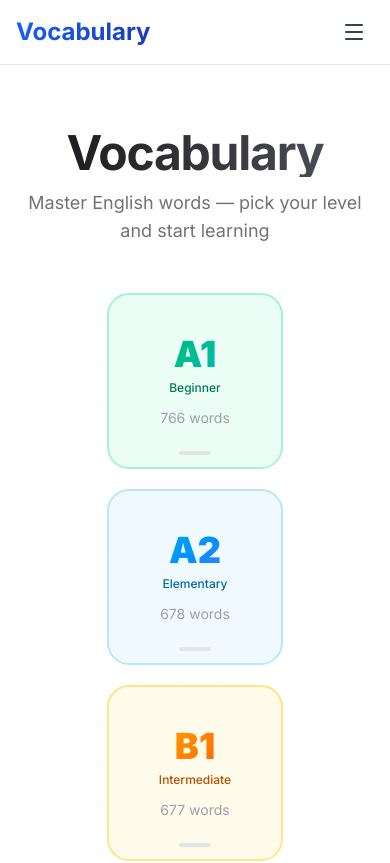
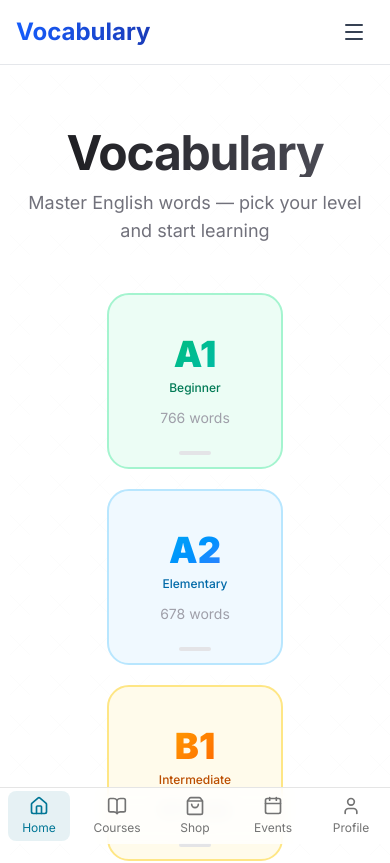
Before and after one commit to Zero-English/zeroenglish, a Next.js app: page / in a window 390 px wide. Shown: the top 863 px of the page. Built offline with nearby package versions, Linux system fonts and the light colour scheme.

Commit message:
bottom nav

```diff
--- a/app/[level]/page.tsx
+++ b/app/[level]/page.tsx
@@ -1,8 +1,20 @@
 import Link from "next/link";
+import { Metadata } from "next";
+import { notFound } from "next/navigation";
 import { getWordsByLevel } from "@/lib/data";
 import { WordPagination } from "@/components/word-pagination";
 
-const levelConfig: Record<string, { bg: string; border: string; text: string; gradient: string; label: string }> = {
+interface LevelConfig {
+  readonly bg: string;
+  readonly border: string;
+  readonly text: string;
+  readonly gradient: string;
+  readonly label: string;
+}
+
+const VALID_LEVELS = ["A1", "A2", "B1", "B2"] as const;
+
+const levelConfig: Record<(typeof VALID_LEVELS)[number], LevelConfig> = {
   A1: {
     bg: "bg-emerald-50 dark:bg-emerald-950/40",
     border: "border-emerald-200 dark:border-emerald-800",
@@ -32,51 +44,75 @@ const levelConfig: Record<string, { bg: string; border: string; text: string; gr
     label: "Upper Intermediate",
   },
 };
-
-const levels = Object.keys(levelConfig);
 const ITEMS_PER_PAGE = 10;
+export const revalidate = 3600; // ISR: revalidate every hour
 
 export function generateStaticParams() {
-  return levels.map((level) => ({ level: level.toLowerCase() }));
+  return VALID_LEVELS.map((level) => ({ level: level.toLowerCase() }));
 }
 
-function NotFound() {
-  return (
-    <div className="min-h-dvh flex flex-col items-center justify-center gap-4 px-4">
-      <div className="text-6xl font-black text-zinc-200 dark:text-zinc-800 select-none">404</div>
-      <h1 className="text-2xl font-bold text-zinc-400">Level not found</h1>
-      <p className="text-sm text-zinc-400 dark:text-zinc-500">Choose A1, A2, B1, or B2 to start learning.</p>
-      <Link
-        href="/"
-        className="mt-2 inline-flex items-center gap-1.5 text-sm text-zinc-500 hover:text-zinc-700 dark:hover:text-zinc-300 transition-colors"
-      >
-        &larr; Back to levels
-      </Link>
-    </div>
-  );
+export async function generateMetadata({
+  params,
+}: {
+  params: Promise<{ level: string }>;
+}): Promise<Metadata> {
+  const { level } = await params;
+  const upper = level.toUpperCase();
+
+  if (!VALID_LEVELS.includes(upper as typeof VALID_LEVELS[number])) {
+    return {
+      title: "Level Not Found",
+    };
+  }
+
+  const config = levelConfig[upper as (typeof VALID_LEVELS)[number]];
+  const words = getWordsByLevel(upper);
+  const description = `Learn ${words.length} essential English words at ${config.label.toLowerCase()} level (${upper}). Oxford 3000 vocabulary list.`;
+
+  return {
+    title: `English Vocabulary - Level ${upper} (${config.label})`,
+    description,
+    openGraph: {
+      title: `Learn English - Level ${upper}`,
+      description,
+      type: "website",
+    },
+  };
 }
 
 export default async function Page({
   params,
   searchParams,
 }: {
-  params: Promise<{ level: string }>
-  searchParams: Promise<{ page?: string }>
+  params: Promise<{ level: string }>;
+  searchParams: Promise<{ page?: string }>;
 }) {
   const { level } = await params;
   const { page: pageStr } = await searchParams;
   const upper = level.toUpperCase();
 
-  if (!levels.includes(upper)) {
-    return <NotFound />;
+  // Validate level
+  if (!VALID_LEVELS.includes(upper as typeof VALID_LEVELS[number])) {
+    notFound();
   }
 
-  const c = levelConfig[upper];
+  const config = levelConfig[upper as (typeof VALID_LEVELS)[number]];
   const allWords = getWordsByLevel(upper);
+
+  // Handle empty results
+  if (allWords.length === 0) {
+    notFound();
+  }
+
+  // Validate and parse page number
+  const pageNum = parseInt(pageStr || "1", 10);
   const totalPages = Math.ceil(allWords.length / ITEMS_PER_PAGE);
-  const pageNum = Number(pageStr);
-  const currentPage = Math.max(1, Math.min(Number.isNaN(pageNum) ? 1 : pageNum, totalPages));
-  const start = (currentPage - 1) * ITEMS_PER_PAGE;
+
+  if (pageNum < 1 || pageNum > totalPages || Number.isNaN(pageNum)) {
+    notFound();
+  }
+
+  const start = (pageNum - 1) * ITEMS_PER_PAGE;
   const words = allWords.slice(start, start + ITEMS_PER_PAGE);
 
   return (
@@ -98,17 +134,16 @@ export default async function Page({
           </Link>
 
           <div className="mt-8 mb-12">
-            <div className="relative rounded-3xl border border-zinc-200/70 dark:border-zinc-800/80 bg-white/70 dark:bg-zinc-950/50 backdrop-blur-sm p-6 sm:p-8 shadow-xl shadow-zinc-200/60 dark:shadow-black/30">
-              <div className="absolute inset-0 rounded-3xl bg-gradient-to-br from-white/70 via-transparent to-white/30 dark:from-white/5 pointer-events-none" />
+            <div className="relative rounded-2xl border border-zinc-200/70 dark:border-zinc-800/80 bg-white/70 dark:bg-zinc-950/50 backdrop-blur-sm p-6 sm:p-8 shadow-xl shadow-zinc-200/60 dark:shadow-black/30">
               <div className="relative flex items-start gap-5">
-                <div className={`h-14 w-1.5 shrink-0 rounded-full bg-gradient-to-b ${c.gradient}`} />
+                <div className={`h-14 w-1.5 shrink-0 rounded-full bg-gradient-to-b ${config.gradient}`} />
                 <div className="min-w-0 flex-1">
                   <div className="flex items-baseline gap-3 flex-wrap">
-                    <h1 className={`text-5xl sm:text-6xl font-black bg-gradient-to-br ${c.gradient} bg-clip-text text-transparent tracking-tight`}>
+                    <h1 className={`text-5xl sm:text-6xl font-black bg-gradient-to-br ${config.gradient} bg-clip-text text-transparent tracking-tight`}>
                       {upper}
                     </h1>
-                    <span className={`inline-flex items-center rounded-full px-3 py-1 text-xs font-semibold ${c.text} ${c.bg} border ${c.border}`}>
-                      {c.label}
+                    <span className={`inline-flex items-center rounded-full px-3 py-1 text-xs font-semibold ${config.text} ${config.bg} border ${config.border}`}>
+                      {config.label}
                     </span>
                   </div>
                   <div className="mt-2 flex items-center gap-3 text-sm text-zinc-400 dark:text-zinc-500">
@@ -118,7 +153,7 @@ export default async function Page({
                     {totalPages > 1 && (
                       <>
                         <span className="w-1 h-1 rounded-full bg-zinc-300 dark:bg-zinc-600" />
-                        <span>{currentPage} of {totalPages} pages</span>
+                        <span>{pageNum} of {totalPages} pages</span>
                       </>
                     )}
                   </div>
@@ -137,7 +172,7 @@ export default async function Page({
                 key={word.id}
                 className="group relative overflow-hidden rounded-2xl border border-zinc-200/70 dark:border-zinc-800/80 bg-white/80 dark:bg-zinc-950/60 backdrop-blur-sm p-5 sm:p-6 transition-all duration-300 hover:shadow-2xl hover:shadow-zinc-200/60 dark:hover:shadow-black/40 hover:-translate-y-0.5"
               >
-                <div className={`absolute inset-y-4 left-0 w-1 rounded-full bg-gradient-to-b ${c.gradient} opacity-60 transition-all duration-300 group-hover:opacity-100 group-hover:w-1.5`} />
+                <div className={`absolute inset-y-4 left-0 w-1 rounded-full bg-gradient-to-b ${config.gradient} opacity-60 transition-all duration-300 group-hover:opacity-100 group-hover:w-1.5`} />
                 <div className="absolute -right-8 -top-8 h-24 w-24 rounded-full bg-gradient-to-br from-white/70 to-transparent opacity-0 transition-opacity duration-300 group-hover:opacity-100 dark:from-white/5" />
                 <div className="pl-4 sm:pl-5">
                   <div className="flex items-baseline gap-2.5 mb-1.5">
@@ -175,7 +210,7 @@ export default async function Page({
               <p className="mt-8 text-center text-sm text-zinc-400 dark:text-zinc-500">
                 Showing {start + 1}&ndash;{Math.min(start + ITEMS_PER_PAGE, allWords.length)} of {allWords.length}
               </p>
-              <WordPagination currentPage={currentPage} totalPages={totalPages} />
+              <WordPagination currentPage={pageNum} totalPages={totalPages} />
             </>
           )}
         </div>
--- a/app/layout.tsx
+++ b/app/layout.tsx
@@ -4,6 +4,7 @@ import "./globals.css";
 import { cn } from "@/lib/utils";
 import { Header } from "@/components/Header";
 import { Footer } from "@/components/footer";
+import { MobileBottomNav } from "@/components/MobileBottomNav";
 
 const inter = Inter({subsets:['latin'],variable:'--font-sans'});
 
@@ -34,6 +35,7 @@ export default function RootLayout({
     >
       <body className="min-h-full flex flex-col">
         <Header />
+        <MobileBottomNav />
         {children}
         <Footer />
       </body>
--- /dev/null
+++ b/components/MobileBottomNav.tsx
@@ -0,0 +1,78 @@
+'use client'
+
+import { Home, BookOpen, User, Settings, ShoppingBag, Book, Calendar } from 'lucide-react'
+import Link from 'next/link'
+import { usePathname } from 'next/navigation'
+import { cn } from '@/lib/utils'
+
+type NavItem = {
+  label: string
+  href: string
+  icon: React.ElementType
+}
+
+const navItems: NavItem[] = [
+  {
+    label: 'Home',
+    href: '/',
+    icon: Home,
+  },
+  {
+    label: 'Courses',
+    href: '/courses',
+    icon: BookOpen,
+  },
+  {
+    label: 'Shop',
+    href: '/shop',
+    icon: ShoppingBag,
+  },
+  {
+    label: 'Events',
+    href: '/events',
+    icon: Calendar,
+  },
+  {
+    label: 'Profile',
+    href: '/account',
+    icon: User,
+  },
+]
+
+export function MobileBottomNav() {
+  const pathname = usePathname()
+
+  return (
+    <nav
+      className={cn(
+        'fixed bottom-0 left-0 right-0 z-50 border-t bg-background/95 backdrop-blur supports-backdrop-filter:bg-background/80',
+        'md:hidden', // 👈 hide on desktop
+      )}
+    >
+      <div className="grid grid-cols-5">
+        {navItems.map((item) => {
+          const isActive = item.href === '/' ? pathname === '/' : pathname.startsWith(item.href)
+
+          const Icon = item.icon
+
+          return (
+            <Link
+              key={item.href}
+              href={item.href}
+              className={cn(
+                'flex flex-col items-center justify-center py-2 text-xs transition-colors relative',
+                isActive
+                  ? 'text-primary before:absolute before:z-[-1] before:rounded-md before:bg-primary/10 before:p-1 before:max-w-[80px] before:w-[80%] before:h-[90%] before:animate-pulse'
+                  : 'text-muted-foreground hover:text-foreground',
+              )}
+            >
+              <Icon className="h-5 w-5 mb-1" />
+              <span>{item.label}</span>
+            </Link>
+          )
+        })}
+      </div>
+      {/* <div className="h-7 bottom-spaces"></div> */}
+    </nav>
+  )
+}
```
